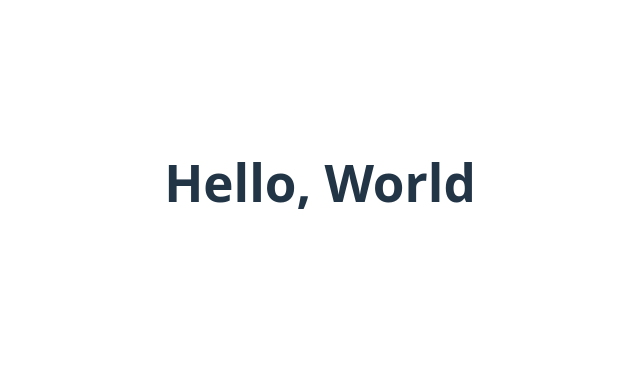
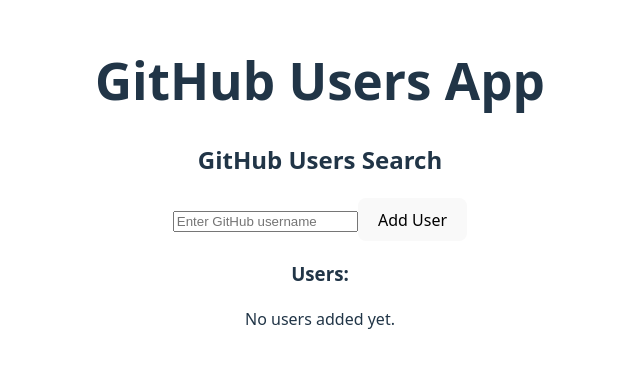
Before and after one commit to Gianki98/eserciziReact, a React (Vite) app in the folder primo-progetto/: page / in a window 1280 px wide. Shown: the part 218-586 px from the top of the page, without its empty margins (320-960 px from the left). Built offline with nearby package versions, Linux system fonts and the light colour scheme.

Commit message:
aggiunto esercizio dataFetching

```diff
--- a/primo-progetto/src/App.jsx
+++ b/primo-progetto/src/App.jsx
@@ -1,11 +1,12 @@
 import "./App.css";
-import Saluto from "./components/saluto.jsx";
+import GithubUsers from "./components/GithubUsers";
 
 function App() {
   return (
-    <>
-      <Saluto />
-    </>
+    <div>
+      <h1>GitHub Users App</h1>
+      <GithubUsers />
+    </div>
   );
 }
 
--- /dev/null
+++ b/primo-progetto/src/components/GithubUser.jsx
@@ -0,0 +1,47 @@
+import { useState, useEffect } from 'react';
+
+function GithubUser({ username }) {
+  const [user, setUser] = useState(null);
+  const [loading, setLoading] = useState(true);
+  const [error, setError] = useState(null);
+
+  useEffect(() => {
+    const fetchUser = async () => {
+      try {
+        setLoading(true);
+        const response = await fetch(`https://api.github.com/users/${username}`);
+
+        if (!response.ok) {
+          throw new Error('User not found');
+        }
+
+        const userData = await response.json();
+        setUser(userData);
+      } catch (err) {
+        setError(err.message);
+      } finally {
+        setLoading(false);
+      }
+    };
+
+    fetchUser();
+  }, [username]);
+
+  if (loading) return <div>Loading...</div>;
+  if (error) return <div>Error: {error}</div>;
+  if (!user) return null;
+
+  return (
+    <div style={{ border: '1px solid #ccc', padding: '10px', margin: '10px' }}>
+      <img
+        src={user.avatar_url}
+        alt={`${user.login} avatar`}
+        style={{ width: '50px', height: '50px', borderRadius: '50%' }}
+      />
+      <h3>{user.name || 'No name provided'}</h3>
+      <p>@{user.login}</p>
+    </div>
+  );
+}
+
+export default GithubUser;
--- /dev/null
+++ b/primo-progetto/src/components/GithubUsers.jsx
@@ -0,0 +1,50 @@
+import { useState } from 'react';
+import GithubUser from './GithubUser';
+
+function GithubUsers() {
+  const [inputUsername, setInputUsername] = useState('');
+  const [usernames, setUsernames] = useState([]);
+
+  const handleSubmit = (e) => {
+    e.preventDefault();
+
+    if (inputUsername.trim() && !usernames.includes(inputUsername.trim())) {
+      setUsernames([...usernames, inputUsername.trim()]);
+      setInputUsername('');
+    }
+  };
+
+  return (
+    <div>
+      <h2>GitHub Users Search</h2>
+
+      <form onSubmit={handleSubmit}>
+        <input
+          type="text"
+          value={inputUsername}
+          onChange={(e) => setInputUsername(e.target.value)}
+          placeholder="Enter GitHub username"
+          required
+        />
+        <button type="submit">Add User</button>
+      </form>
+
+      <div>
+        <h3>Users:</h3>
+        {usernames.length === 0 ? (
+          <p>No users added yet.</p>
+        ) : (
+          <ul style={{ listStyle: 'none', padding: 0 }}>
+            {usernames.map((username) => (
+              <li key={username}>
+                <GithubUser username={username} />
+              </li>
+            ))}
+          </ul>
+        )}
+      </div>
+    </div>
+  );
+}
+
+export default GithubUsers;
--- a/primo-progetto/src/components/saluto.jsx
+++ /dev/null
@@ -1,9 +0,0 @@
-function Saluto() {
-  return (
-    <>
-      <h1>Hello, World</h1>
-    </>
-  );
-}
-
-export default Saluto;
```
